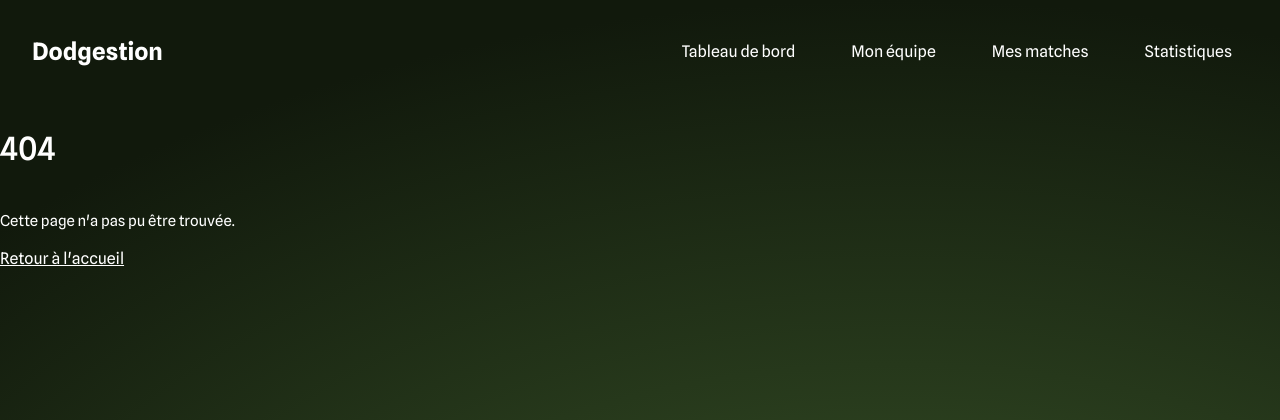
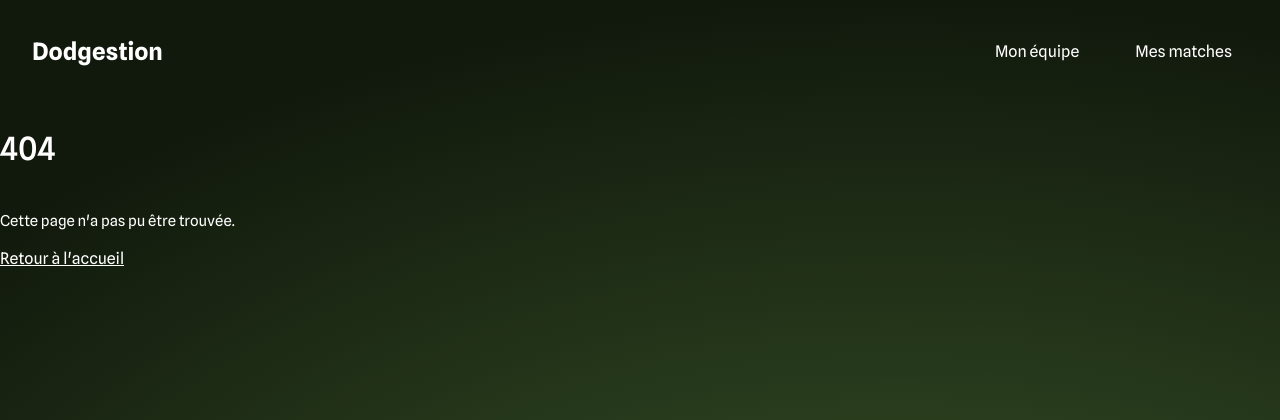
Before and after one commit to Clembs/Dodgestion, a PHP site: page /index.php?page=index in a window 1280 px wide. Shown: the top 420 px of the page. Run offline with PHP 8.4, Linux system fonts and the light colour scheme.

Commit message:
feat: retrait du tableau de bord & des statistiques

```diff
--- a/public/index.php
+++ b/public/index.php
@@ -2,15 +2,14 @@
 // Routeur basique
 
 // Les liens se font vers /?page=nom-de-la-page
-$page = $_GET['page'] ?? 'tableau-de-bord';
+$page = $_GET['page'] ?? 'équipe';
 
 require_once '../src/controllers/équipe.php';
 require_once '../src/controllers/matches.php';
 
 // on require la page correspondante avec la syntaxe match
 require_once match ($page) {
-  // il suffit d'ajout comme cas un nom de page et le chemin vers le fichier
-  'tableau-de-bord' => '../src/views/tableau-de-bord.php',
+  // il suffit d'ajouter comme clef le nom de la page, et comme valeur le contrôleur
   'équipe' => ControleurÉquipe::playerInfo(
     $_GET['joueur'],
     $_GET['query'],
--- a/src/views/navbar.php
+++ b/src/views/navbar.php
@@ -2,10 +2,8 @@
 $page = $_GET['page'] ?? 'tableau-de-bord';
 
 $pages = [
-  'tableau-de-bord' => 'Tableau de bord',
   'équipe' => 'Mon équipe',
   'matches' => 'Mes matches',
-  'statistiques' => 'Statistiques',
 ];
 ?>
 
```
Also changed, not shown: src/views/tableau-de-bord.php (deleted, +0 -28 lines).
